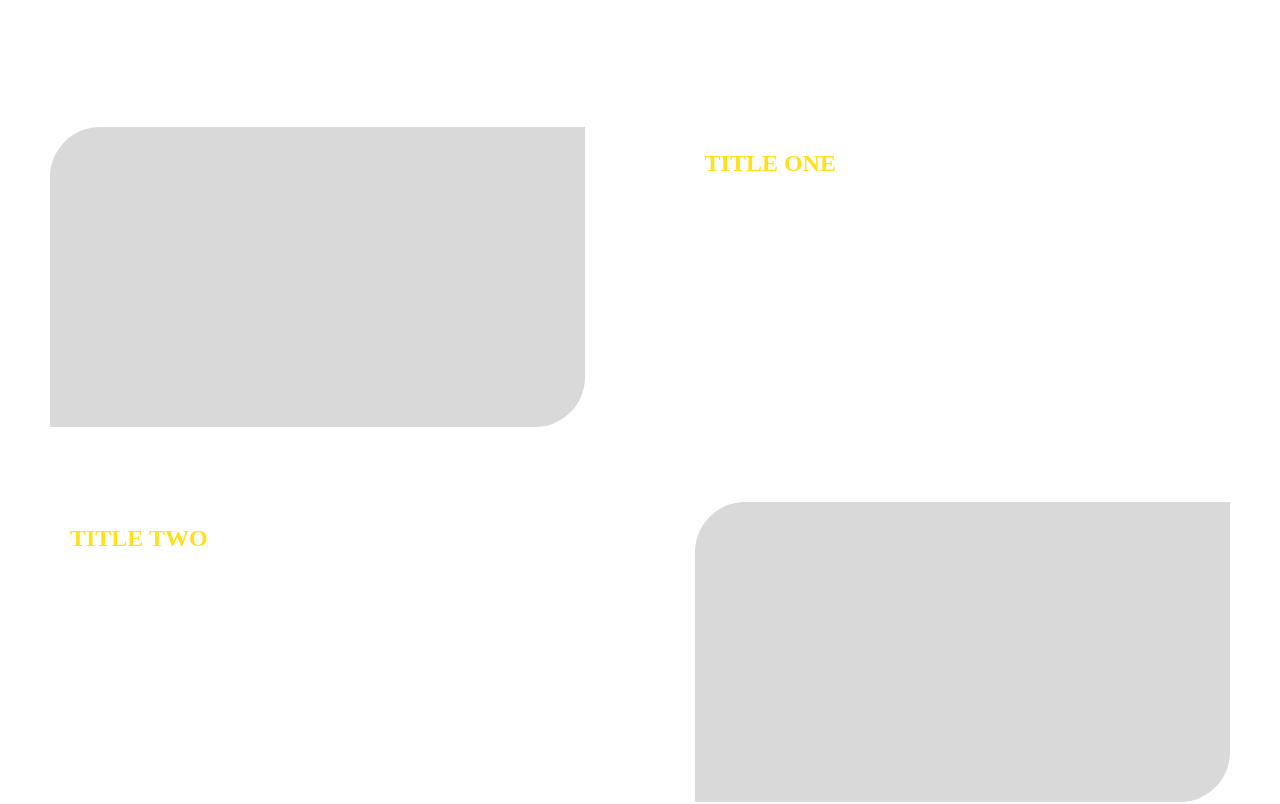
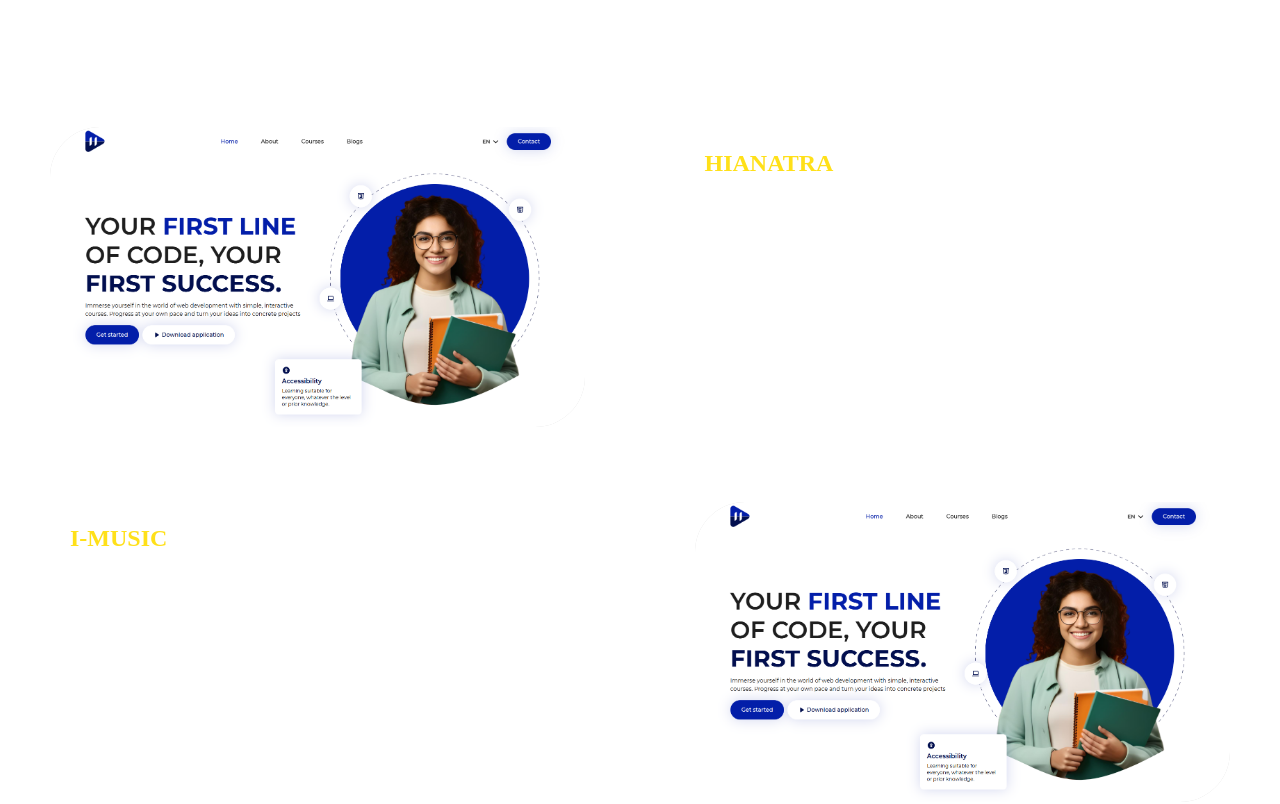
Before and after one commit to 40radu/portfolio, a Next.js app: page / in a window 1280 px wide. Shown: the part 2540-3344 px from the top of the page. Built offline with nearby package versions, Linux system fonts and the light colour scheme; no server answers; a web font is replaced by a local one.

Commit message:
add img / card project

```diff
--- a/app/components/card/CardProject/index.tsx
+++ b/app/components/card/CardProject/index.tsx
@@ -1,16 +1,19 @@
 import React from 'react'
 import Button from '../../common/navigation/Button'
 import "./style.scss"
+import Image from 'next/image';
 export interface CardProjectProps {
   title: string;
   description: string;
+  imageSrc : string
 }
 
 function CardProject(props: CardProjectProps) {
-  const { title, description } = props
+  const { title, description , imageSrc} = props
   return (
     <div className='card-project'>
       <div className='card-project_image-cont'>
+        <Image src={imageSrc} alt={title} width={500} height={500} />
       </div>
       <div className='card-project_text'>
         <h4>{title}</h4>
--- a/app/components/card/CardProject/style.scss
+++ b/app/components/card/CardProject/style.scss
@@ -17,6 +17,11 @@
     background-color: #D9D9D9;
     height: 170px;
     border-radius: 50px 0 50px;
+
+    img {
+      @apply w-full h-full object-cover;
+      border-radius: 50px 0 50px;
+    }
     @screen md {
       height: 210px;
     }
--- a/section/Project/data.ts
+++ b/section/Project/data.ts
@@ -3,11 +3,13 @@ import { CardProjectProps } from "@/app/components/card/CardProject";
 const dataProjectList: CardProjectProps[] = [
   {
     description: " Lorem ipsum dolor sit amet consectetur, adipisicing elit. Quasi aliquid cupiditate in!",
-    title: "Title one"
+    title: "Hianatra",
+    imageSrc : "/hianatra.png"
   },
   {
     description: " Lorem ipsum dolor sit amet consectetur, adipisicing elit. Quasi aliquid cupiditate in!",
-    title: "Title two",
+    title: "I-music",
+    imageSrc : "/hianatra.png"
   },
 ]
 export { dataProjectList }
```
Also changed, not shown: public/hianatra.png (added).
